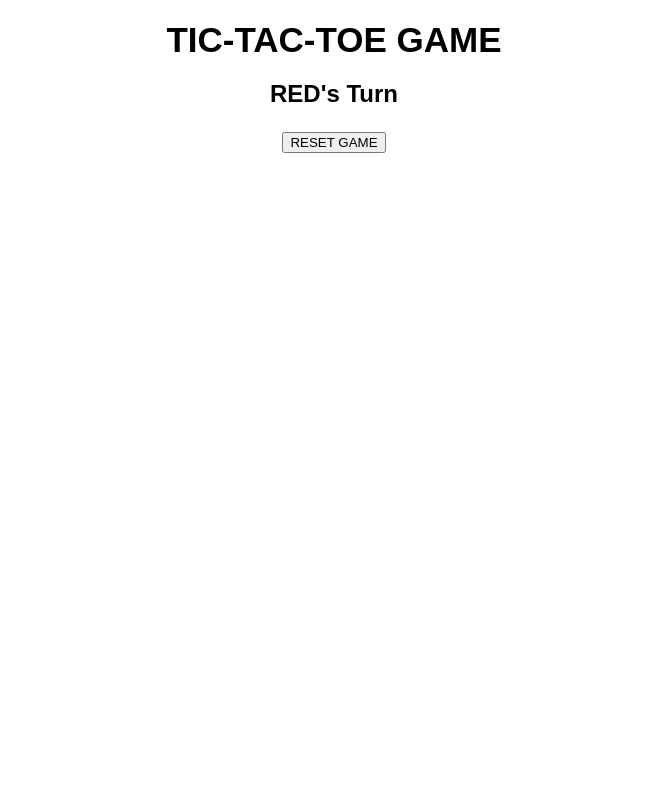
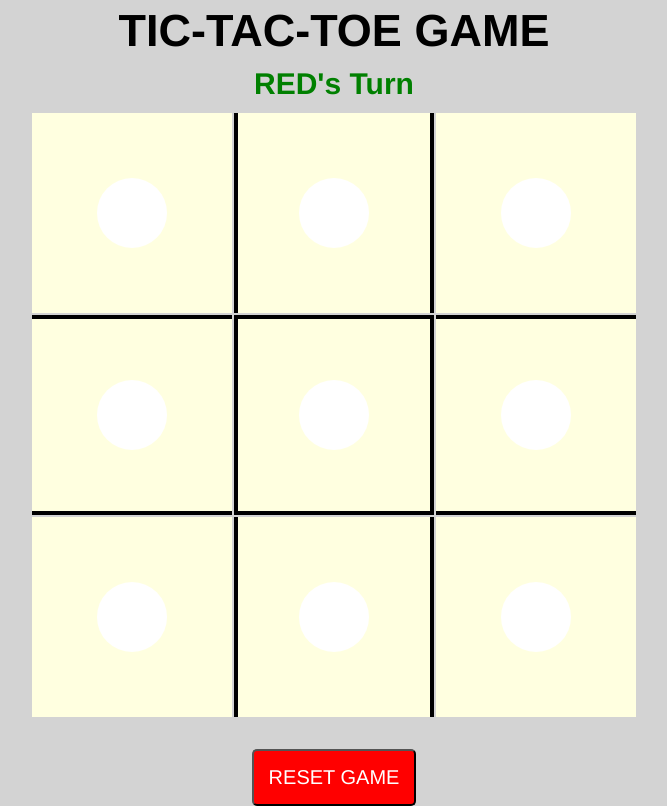
Before and after one commit to IrinaAlcala/Tic-Tac-Toe-Game, a plain HTML site: page Index.html in a window 1280 px wide. Shown: the whole page, without its empty margins (306-973 px from the left). Drawn offline with Linux system fonts and the light colour scheme.

Commit message:
Update style.css

```diff
--- a/style.css
+++ b/style.css
@@ -1,46 +1,66 @@
 body {
-	text-align: center;
-	font-family: Arial, sans-serif;
-	background-color: white;
+    height: 100vh;
+    margin: 0;
+    background-color : lightgrey;
   }
-	h1 {
-	margin: 0 auto;
-	font-size: 35px;
-	margin: 20px;
+
+  * {
+    box-sizing: border-box;
+    font-family: helvetica;
   }
-	h2 {
-	  margin: 0 auto;
-	  font-size: 40;
-	  margin: 10px;
-	  color: black;
-	}
-	.flex-container {
+
+  body {
     display: flex;
+    flex-direction: column;
     justify-content: center;
     align-items: center;
   }
-
-	.flex-column {
-	height: 100%;
-	width: 100%;
-	flex-direction: column;
+  h1 {
+    margin-top: 0;
+    font-size: 45px;
+    margin: 10px;
   }
-	.flex-wrap {
-	flex-wrap: wrap;
-	height: 432px;
-	width: 432px;
+  h2 {
+    margin-top: 0;
+    font-size: 30px;
+    margin-bottom: 10px;
+    color: green;
   }
 
-	.square {
-	border: 2px solid black;
-	height: 140px;
-	width: 140px;
+  td {
+    height: 200px;
+    width: 200px;
+    background-color: lightyellow;
   }
-	#reset-button {
-	text-align: center;
-	font-size: 30px;
-	border: 3px sold black;
-	height: 45px;
-	width: 250px;
-	margin: 10px;
+
+  td div {
+    margin: 0 auto;
+    height: 70px;
+    width: 70px;
+    border-radius: 50%;
+    pointer-events: none;
   }
+
+  tr td:nth-child(2) {
+    border-left: 4px solid black;
+    border-right: 4px solid black;
+  }
+
+  tr:nth-child(2) td {
+    border-top: 4px solid black;
+    border-bottom: 4px solid black;
+  }
+
+  button {
+    margin-top: 30px;
+    padding: 15px;
+    background-color: red;
+    color: white;
+    border-radius: 5px;
+    font-size: 20px;
+  }
+
+  button:hover {
+    background-color: white;
+    color: black;
+  }
```
Lines whose indentation alone changed are shown as unchanged.
